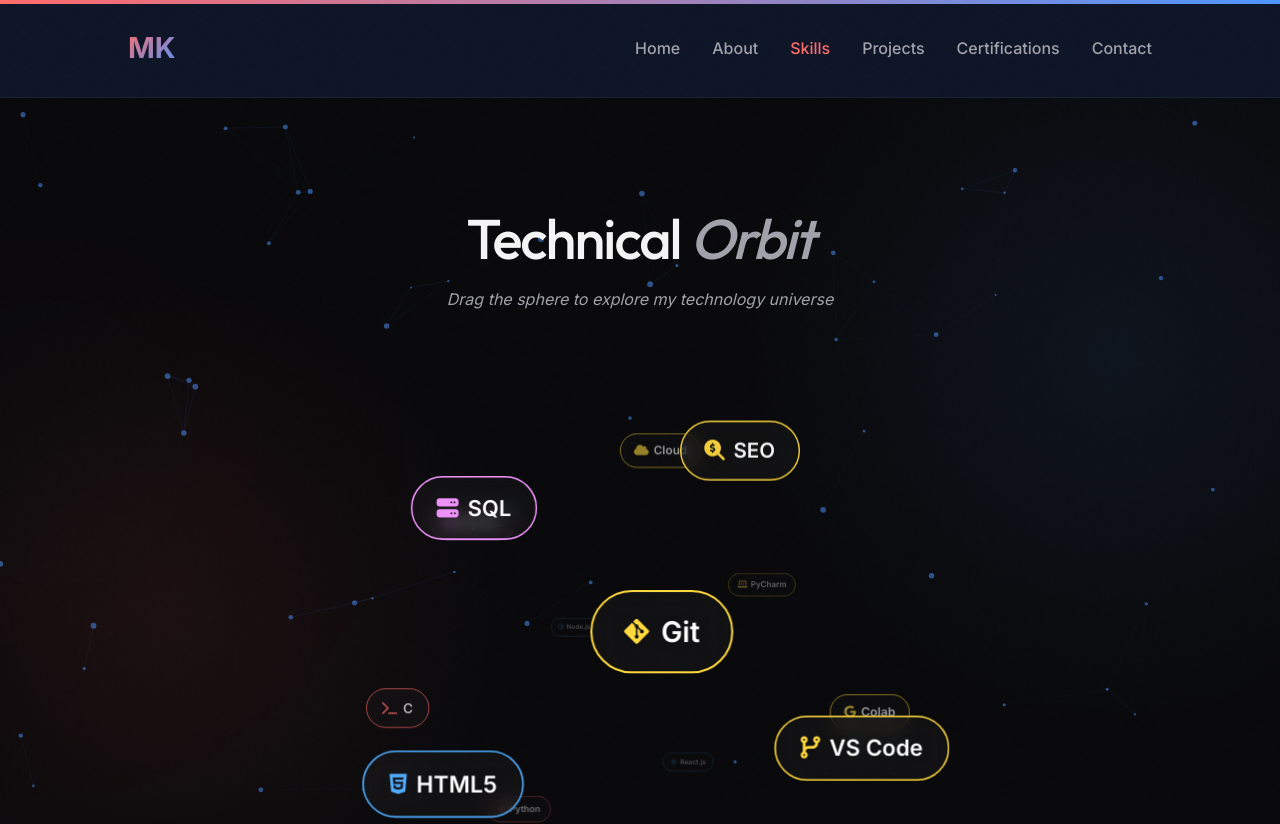
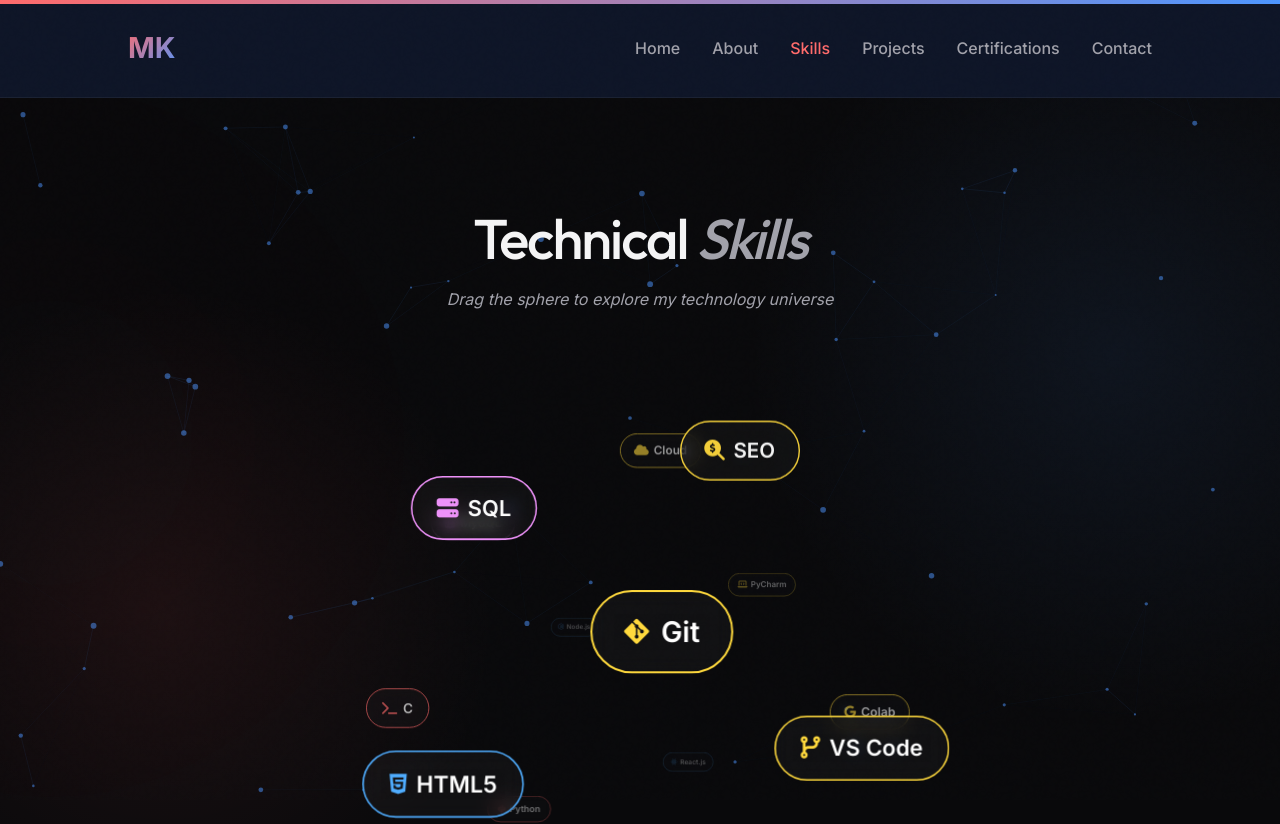
Before and after one commit to manish-9939/portfolio, a React (Vite) app in the folder portfolio-react/: page /skills in a window 1280 px wide. Shown: the top 824 px of the page. Built offline with nearby package versions, Linux system fonts and the light colour scheme.

Commit message:
Sync manual changes to Technical Skills title

```diff
--- a/portfolio-react/src/components/Skills.jsx
+++ b/portfolio-react/src/components/Skills.jsx
@@ -194,7 +194,7 @@
                 viewport={{ once: true }}
                 transition={{ duration: 0.6 }}
             >
-                <h2 style={{ textAlign: 'center' }}>Technical <span>Orbit</span></h2>
+                <h2 style={{ textAlign: 'center' }}>Technical <span>Skills</span></h2>
                 <p style={{ color: 'var(--text-muted)', textAlign: 'center', marginTop: '1rem', fontStyle: 'italic' }}>
                     Drag the sphere to explore my technology universe
                 </p>
```
